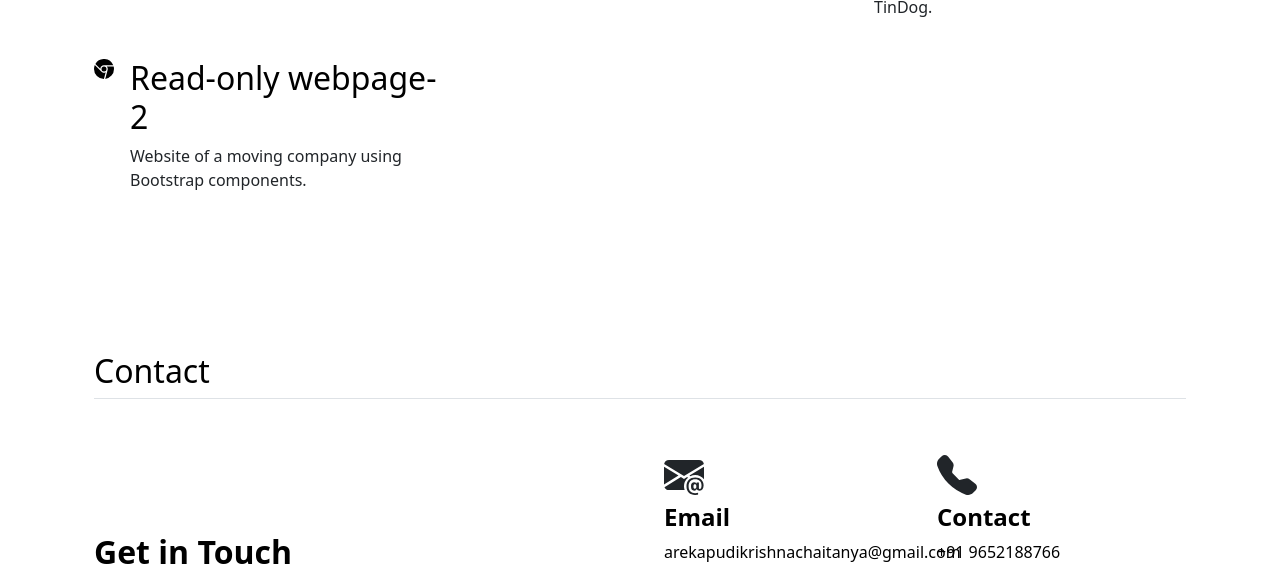
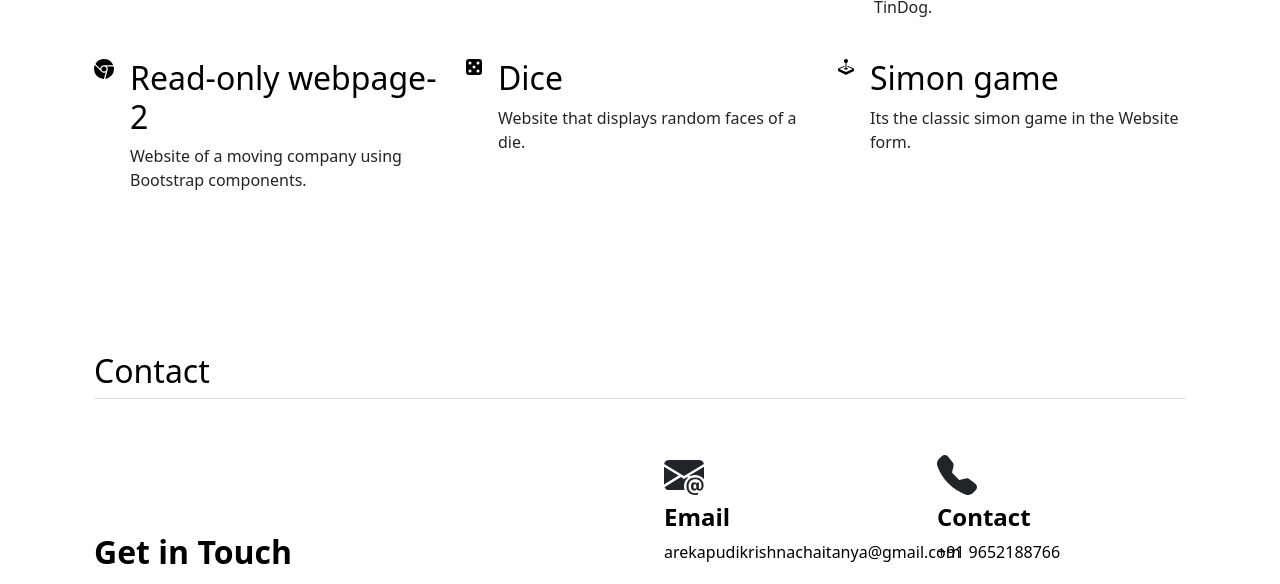
Before and after one commit to Myselfkc21/html.myselfkc21, a plain HTML site: page index.html in a window 1280 px wide. Shown: the part 2298-2882 px from the top of the page. Drawn offline with nearby package versions, Linux system fonts and the light colour scheme; a web font is replaced by a local one.

Commit message:
Update index.html

```diff
--- a/index.html
+++ b/index.html
@@ -154,6 +154,30 @@
               <p class="pfonts">Website of a moving company using Bootstrap components.</p>
             </div>
           </div>
+            <div class="col d-flex align-items-start fonts">
+            <div class="icon-square text-body-emphasis bg-body-light d-inline-flex align-items-center justify-content-center fs-4 flex-shrink-0 me-3">
+              <svg xmlns="http://www.w3.org/2000/svg" width="16" height="16" fill="currentColor" class="bi bi-dice-5-fill" viewBox="0 0 16 16">
+                <path d="M3 0a3 3 0 0 0-3 3v10a3 3 0 0 0 3 3h10a3 3 0 0 0 3-3V3a3 3 0 0 0-3-3H3zm2.5 4a1.5 1.5 0 1 1-3 0 1.5 1.5 0 0 1 3 0zm8 0a1.5 1.5 0 1 1-3 0 1.5 1.5 0 0 1 3 0zM12 13.5a1.5 1.5 0 1 1 0-3 1.5 1.5 0 0 1 0 3zM5.5 12a1.5 1.5 0 1 1-3 0 1.5 1.5 0 0 1 3 0zM8 9.5a1.5 1.5 0 1 1 0-3 1.5 1.5 0 0 1 0 3z"/>
+              </svg>
+            </div>
+            <div>
+              <h3 class="fs-2 text-body-emphasis"><a href="./Dicee Challenge - Starting Files/dicee.html">Dice</a></h3>
+              <p class="pfonts">Website that displays random faces of a die.</p>
+            </div>
+          </div>
+
+          <div class="col d-flex align-items-start fonts">
+            <div class="icon-square text-body-emphasis bg-body-light d-inline-flex align-items-center justify-content-center fs-4 flex-shrink-0 me-3">
+              <svg xmlns="http://www.w3.org/2000/svg" width="16" height="16" fill="currentColor" class="bi bi-joystick" viewBox="0 0 16 16">
+                <path d="M10 2a2 2 0 0 1-1.5 1.937v5.087c.863.083 1.5.377 1.5.726 0 .414-.895.75-2 .75s-2-.336-2-.75c0-.35.637-.643 1.5-.726V3.937A2 2 0 1 1 10 2z"/>
+                <path d="M0 9.665v1.717a1 1 0 0 0 .553.894l6.553 3.277a2 2 0 0 0 1.788 0l6.553-3.277a1 1 0 0 0 .553-.894V9.665c0-.1-.06-.19-.152-.23L9.5 6.715v.993l5.227 2.178a.125.125 0 0 1 .001.23l-5.94 2.546a2 2 0 0 1-1.576 0l-5.94-2.546a.125.125 0 0 1 .001-.23L6.5 7.708l-.013-.988L.152 9.435a.25.25 0 0 0-.152.23z"/>
+              </svg>
+            </div>
+            <div>
+              <h3 class="fs-2 text-body-emphasis"><a href="./Simon Game Challenge Starting Files/index.html">Simon game</a></h3>
+              <p class="pfonts">Its the classic simon game in the Website form.</p>
+            </div>
+          </div>
         </div>
       </div>
 
```
